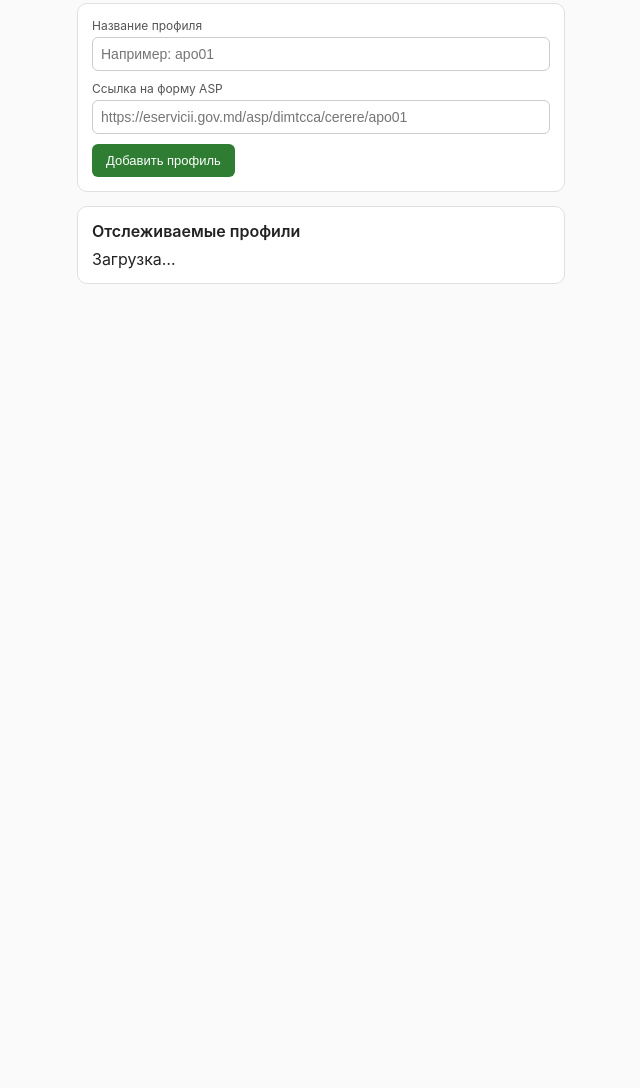
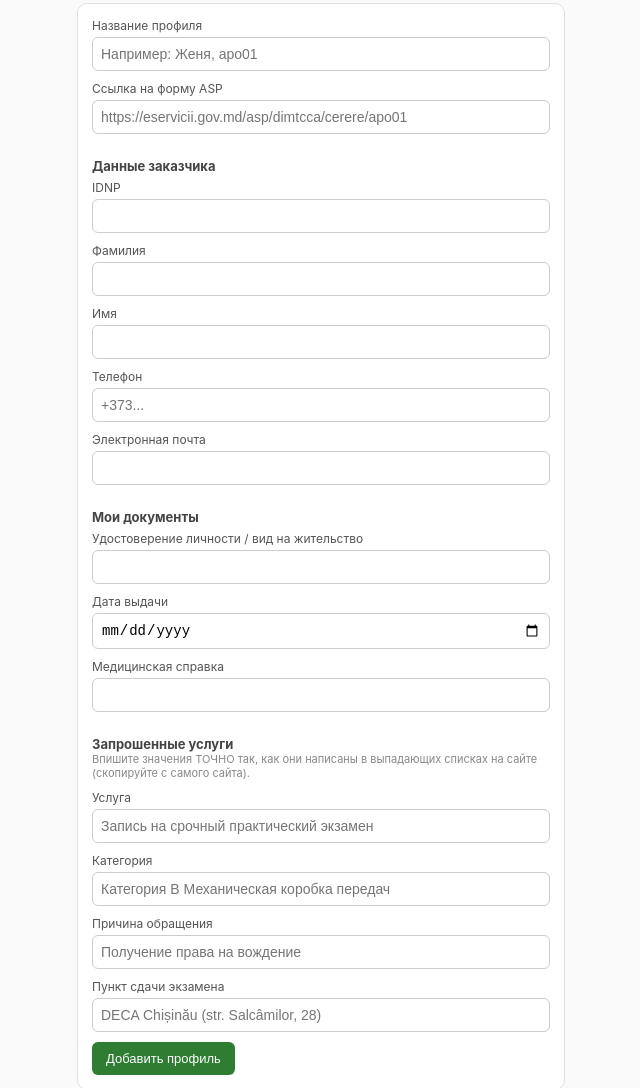
Before and after one commit to jek-glitch/asp-slot-finder, a website: page public/index.html in a window 1280 px wide. Shown: the part 160-1248 px from the top of the page, without its empty margins (319-959 px from the left). Before the commit the page ends 800 px from the top, so only its background shows below. Drawn offline with Linux system fonts and the light colour scheme.

Commit message:
Update index.html

```diff
--- a/public/index.html
+++ b/public/index.html
@@ -16,12 +16,13 @@
     max-width: 520px; margin-inline: auto;
   }
   h1 { font-size: 18px; margin: 8px 0 16px; }
+  h3 { font-size: 13px; margin: 14px 0 6px; color: #444; }
   .card {
     background: #fff; border: 1px solid #e0e0e0; border-radius: 10px;
     padding: 14px; margin-bottom: 14px;
   }
   label { display: block; font-size: 12px; color: #555; margin-bottom: 4px; }
-  input[type="text"], input[type="url"] {
+  input[type="text"], input[type="url"], input[type="tel"], input[type="email"], input[type="date"] {
     width: 100%; padding: 8px; border: 1px solid #ccc; border-radius: 6px;
     font-size: 14px; margin-bottom: 10px;
   }
@@ -39,6 +40,7 @@
   .actions { margin-top: 6px; display: flex; gap: 6px; }
   #status { font-size: 12px; color: #666; margin-bottom: 10px; }
   .history-item { font-size: 12px; color: #555; padding: 3px 0; }
+  .hint { font-size: 11px; color: #888; margin: -6px 0 10px; }
 </style>
 </head>
 <body>
@@ -51,9 +53,42 @@
 
   <div class="card">
     <label for="name">Название профиля</label>
-    <input type="text" id="name" placeholder="Например: apo01" />
+    <input type="text" id="name" placeholder="Например: Женя, apo01" />
+
     <label for="url">Ссылка на форму ASP</label>
     <input type="url" id="url" placeholder="https://eservicii.gov.md/asp/dimtcca/cerere/apo01" />
+
+    <h3>Данные заказчика</h3>
+    <label for="idnp">IDNP</label>
+    <input type="text" id="idnp" />
+    <label for="lastName">Фамилия</label>
+    <input type="text" id="lastName" />
+    <label for="firstName">Имя</label>
+    <input type="text" id="firstName" />
+    <label for="phone">Телефон</label>
+    <input type="tel" id="phone" placeholder="+373..." />
+    <label for="email">Электронная почта</label>
+    <input type="email" id="email" />
+
+    <h3>Мои документы</h3>
+    <label for="idDocument">Удостоверение личности / вид на жительство</label>
+    <input type="text" id="idDocument" />
+    <label for="idDocumentDate">Дата выдачи</label>
+    <input type="date" id="idDocumentDate" />
+    <label for="medicalCert">Медицинская справка</label>
+    <input type="text" id="medicalCert" />
+
+    <h3>Запрошенные услуги</h3>
+    <div class="hint">Впишите значения ТОЧНО так, как они написаны в выпадающих списках на сайте (скопируйте с самого сайта).</div>
+    <label for="service">Услуга</label>
+    <input type="text" id="service" placeholder="Запись на срочный практический экзамен" />
+    <label for="category">Категория</label>
+    <input type="text" id="category" placeholder="Категория B Механическая коробка передач" />
+    <label for="reason">Причина обращения</label>
+    <input type="text" id="reason" placeholder="Получение права на вождение" />
+    <label for="location">Пункт сдачи экзамена</label>
+    <input type="text" id="location" placeholder="DECA Chișinău (str. Salcâmilor, 28)" />
+
     <button id="addBtn" class="primary">Добавить профиль</button>
   </div>
 
@@ -66,6 +101,12 @@
   const statusEl = document.getElementById('status');
   const enableBtn = document.getElementById('enableBtn');
   const profileListEl = document.getElementById('profileList');
+
+  const FIELD_IDS = [
+    'name', 'url', 'idnp', 'lastName', 'firstName', 'phone', 'email',
+    'idDocument', 'idDocumentDate', 'medicalCert',
+    'service', 'category', 'reason', 'location',
+  ];
 
   function urlBase64ToUint8Array(base64String) {
     const padding = '='.repeat((4 - (base64String.length % 4)) % 4);
@@ -111,20 +152,24 @@
   });
 
   document.getElementById('addBtn').addEventListener('click', async () => {
-    const name = document.getElementById('name').value.trim();
-    const url = document.getElementById('url').value.trim();
-    if (!url) return;
+    const body = {};
+    for (const id of FIELD_IDS) {
+      body[id] = document.getElementById(id).value.trim();
+    }
+    if (!body.url) return;
+
     const res = await fetch('/api/profiles', {
       method: 'POST',
       headers: { 'Content-Type': 'application/json' },
-      body: JSON.stringify({ name, url }),
+      body: JSON.stringify(body),
     });
     const data = await res.json();
     if (data.profile && window.__notifPermGranted) {
       await subscribeForProfile(data.profile.id);
     }
-    document.getElementById('name').value = '';
-    document.getElementById('url').value = '';
+    for (const id of FIELD_IDS) {
+      document.getElementById(id).value = '';
+    }
     loadProfiles();
   });
 
```
